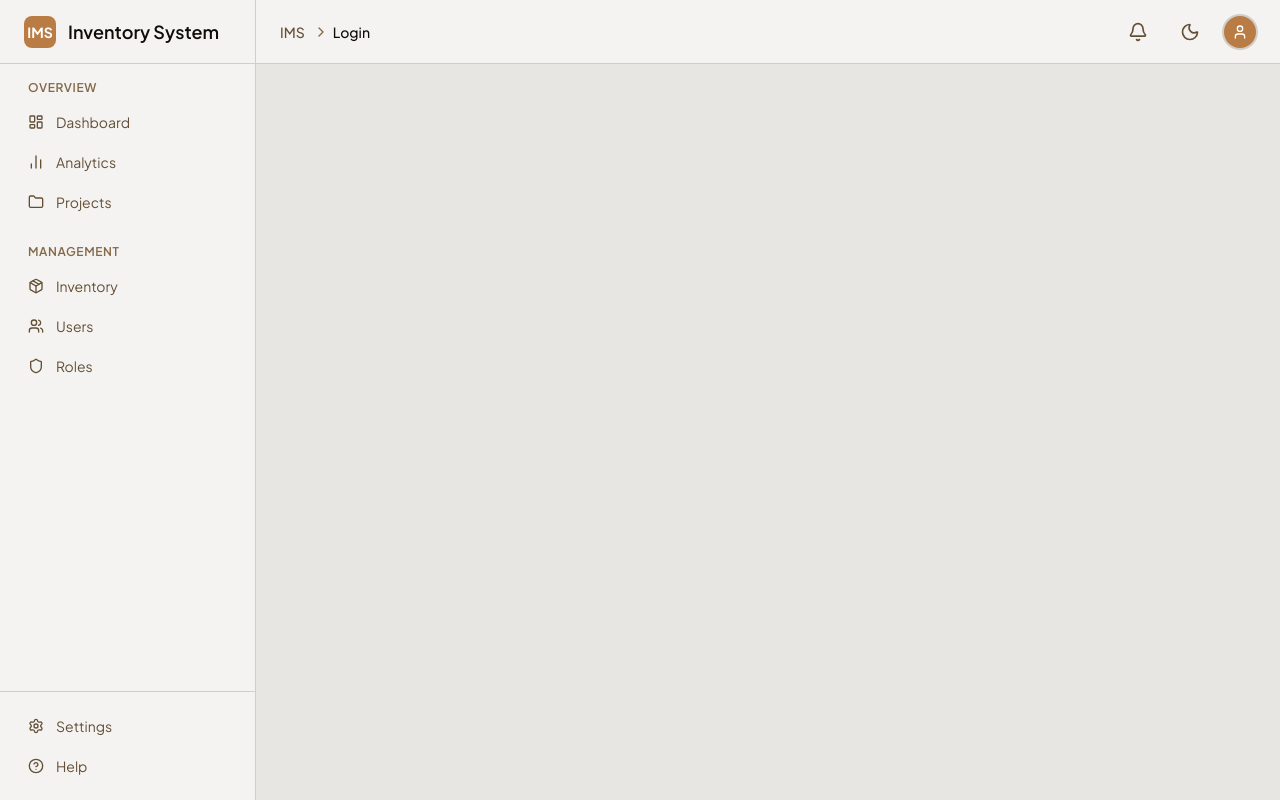
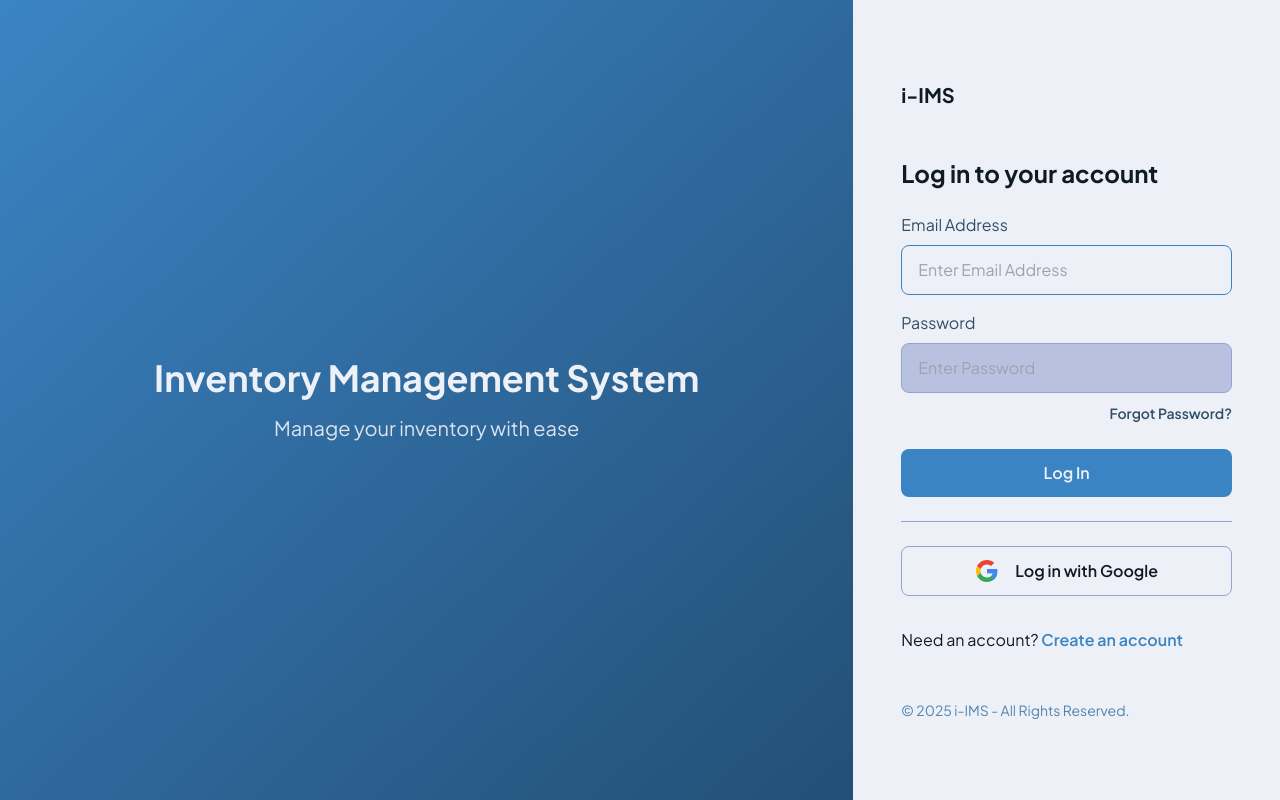
Before and after one commit to GZL-hub/ims, a React (Vite) app in the folder frontend/: page /login in a window 1280 px wide. Built offline with nearby package versions, Linux system fonts and the light colour scheme.

Commit message:
login page

```diff
--- a/frontend/src/App.tsx
+++ b/frontend/src/App.tsx
@@ -1,6 +1,7 @@
-import { BrowserRouter as Router, Routes, Route } from 'react-router-dom';
+import { BrowserRouter as Router, Routes, Route, Navigate } from 'react-router-dom';
 import { ThemeProvider } from './contexts/ThemeContext';
 import Layout from './layout/Layout';
+import Login from './pages/Login';
 import Dashboard from './pages/Dashboard';
 import Roles from './pages/Roles';
 import Inventory from './pages/Inventory';
@@ -11,15 +12,20 @@ function App() {
   return (
     <ThemeProvider>
       <Router>
-        <Layout>
-          <Routes>
-            <Route path="/" element={<Dashboard />} />
-            <Route path="/roles" element={<Roles />} />
-            <Route path="/inventory" element={<Inventory />} />
-            <Route path="/users" element={<Users />} />
-            <Route path="/settings" element={<Settings />} />
-          </Routes>
-        </Layout>
+        <Routes>
+          {/* Redirect root to login */}
+          <Route path="/" element={<Navigate to="/login" replace />} />
+
+          {/* Public routes without Layout */}
+          <Route path="/login" element={<Login />} />
+
+          {/* Protected routes with Layout */}
+          <Route path="/dashboard" element={<Layout><Dashboard /></Layout>} />
+          <Route path="/roles" element={<Layout><Roles /></Layout>} />
+          <Route path="/inventory" element={<Layout><Inventory /></Layout>} />
+          <Route path="/users" element={<Layout><Users /></Layout>} />
+          <Route path="/settings" element={<Layout><Settings /></Layout>} />
+        </Routes>
       </Router>
     </ThemeProvider>
   );
--- a/frontend/src/layout/Header.tsx
+++ b/frontend/src/layout/Header.tsx
@@ -1,7 +1,7 @@
 import React from 'react';
 import { useTheme } from '../contexts/ThemeContext';
-import { useLocation, Link } from 'react-router-dom';
-import { Moon, Sun, Bell, ChevronRight, User } from 'lucide-react';
+import { useLocation, Link, useNavigate } from 'react-router-dom';
+import { Moon, Sun, Bell, ChevronRight, User, LogOut } from 'lucide-react';
 
 interface BreadcrumbItem {
   label: string;
@@ -11,13 +11,14 @@ interface BreadcrumbItem {
 const Header: React.FC = () => {
   const { theme, toggleTheme } = useTheme();
   const location = useLocation();
+  const navigate = useNavigate();
 
   // Generate breadcrumbs based on current route
   const getBreadcrumbs = (): BreadcrumbItem[] => {
     const pathSegments = location.pathname.split('/').filter(Boolean);
-    const breadcrumbs: BreadcrumbItem[] = [{ label: 'IMS', href: '/' }];
+    const breadcrumbs: BreadcrumbItem[] = [{ label: 'IMS', href: '/dashboard' }];
 
-    if (pathSegments.length === 0) {
+    if (pathSegments.length === 0 || pathSegments[0] === 'dashboard') {
       breadcrumbs.push({ label: 'Dashboard' });
     } else {
       pathSegments.forEach((segment, index) => {
@@ -28,6 +29,12 @@ const Header: React.FC = () => {
     }
 
     return breadcrumbs;
+  };
+
+  const handleLogout = () => {
+    // TODO: Implement actual logout logic (clear tokens, etc.)
+    console.log('Logging out...');
+    navigate('/login');
   };
 
   const breadcrumbs = getBreadcrumbs();
@@ -54,38 +61,48 @@ const Header: React.FC = () => {
       </div>
 
       {/* Right side actions */}
-      <div className="flex items-center gap-2 sm:gap-4 ml-auto sm:ml-0">
+      <div className="flex items-center gap-2 ml-auto sm:ml-0">
         {/* Notifications */}
         <button
           type="button"
-          className="p-1.5 sm:p-2 hover:bg-background-200 rounded-full transition-colors"
+          className="p-2 hover:bg-background-200 rounded-lg transition-colors flex items-center justify-center"
           aria-label="Notifications"
         >
-          <Bell className="h-4 w-4 sm:h-5 sm:w-5 text-text-700" />
+          <Bell className="h-5 w-5 text-text-700" />
         </button>
 
         {/* Theme Toggle */}
         <button
           onClick={toggleTheme}
-          className="p-1.5 sm:p-2 hover:bg-background-200 rounded-full transition-colors"
+          className="p-2 hover:bg-background-200 rounded-lg transition-colors flex items-center justify-center"
           aria-label={`Switch to ${theme === 'light' ? 'dark' : 'light'} mode`}
         >
           {theme === 'light' ? (
-            <Moon className="h-4 w-4 sm:h-5 sm:w-5 text-text-700" />
+            <Moon className="h-5 w-5 text-text-700" />
           ) : (
-            <Sun className="h-4 w-4 sm:h-5 sm:w-5 text-text-700" />
+            <Sun className="h-5 w-5 text-text-700" />
           )}
         </button>
 
         {/* User Profile */}
         <button
           type="button"
-          className="focus:outline-none"
+          className="p-2 hover:bg-background-200 rounded-lg transition-colors flex items-center justify-center"
           aria-label="User menu"
         >
-          <div className="w-7 h-7 sm:w-8 sm:h-8 rounded-full bg-primary-500 flex items-center justify-center ring-2 ring-background-200">
+          <div className="w-8 h-8 rounded-full bg-primary-500 flex items-center justify-center">
             <User className="w-4 h-4 text-white" />
           </div>
+        </button>
+
+        {/* Logout */}
+        <button
+          onClick={handleLogout}
+          className="p-2 hover:bg-background-200 rounded-lg transition-colors flex items-center justify-center"
+          aria-label="Logout"
+          title="Logout"
+        >
+          <LogOut className="h-5 w-5 text-text-700" />
         </button>
       </div>
     </header>
--- a/frontend/src/layout/Sidebar.tsx
+++ b/frontend/src/layout/Sidebar.tsx
@@ -90,7 +90,7 @@ const Sidebar: React.FC = () => {
                   Overview
                 </div>
                 <div className="space-y-1">
-                  <NavItem href="/" icon={LayoutDashboard}>
+                  <NavItem href="/dashboard" icon={LayoutDashboard}>
                     Dashboard
                   </NavItem>
                   <NavItem href="#" icon={BarChart2}>
--- /dev/null
+++ b/frontend/src/pages/Login.tsx
@@ -0,0 +1,138 @@
+import React, { useState } from 'react';
+import { useNavigate } from 'react-router-dom';
+
+const Login: React.FC = () => {
+  const navigate = useNavigate();
+  const [email, setEmail] = useState('');
+  const [password, setPassword] = useState('');
+
+  const handleSubmit = (e: React.FormEvent) => {
+    e.preventDefault();
+    // TODO: Implement actual authentication logic
+    console.log('Login attempt:', { email, password });
+    // For now, redirect to dashboard after form submission
+    navigate('/dashboard');
+  };
+
+  const handleGoogleLogin = () => {
+    // TODO: Implement Google OAuth login
+    console.log('Google login clicked');
+  };
+
+  return (
+    <section className="flex flex-col md:flex-row h-screen items-center">
+      {/* Image Section */}
+      <div className="bg-primary-600 hidden lg:block w-full md:w-1/2 xl:w-2/3 h-screen">
+        {/* Empty for now - placeholder for future image */}
+        <div className="w-full h-full bg-gradient-to-br from-primary-500 to-primary-700 flex items-center justify-center">
+          <div className="text-background-50 text-center">
+            <h2 className="text-4xl font-bold mb-4">Inventory Management System</h2>
+            <p className="text-xl opacity-90">Manage your inventory with ease</p>
+          </div>
+        </div>
+      </div>
+
+      {/* Form Section */}
+      <div className="bg-background-50 w-full md:max-w-md lg:max-w-full md:mx-auto md:mx-0 md:w-1/2 xl:w-1/3 h-screen px-6 lg:px-16 xl:px-12 flex items-center justify-center">
+        <div className="w-full h-100">
+          <h1 className="text-xl font-bold text-text-900">i-IMS</h1>
+
+          <h1 className="text-xl md:text-2xl font-bold leading-tight mt-12 text-text-900">
+            Log in to your account
+          </h1>
+
+          <form className="mt-6" onSubmit={handleSubmit}>
+            <div>
+              <label className="block text-text-700">Email Address</label>
+              <input
+                type="email"
+                placeholder="Enter Email Address"
+                className="w-full px-4 py-3 rounded-lg bg-background-200 text-text-900 mt-2 border border-background-300 focus:border-primary-500 focus:bg-background-50 focus:outline-none transition-colors"
+                autoFocus
+                autoComplete="email"
+                required
+                value={email}
+                onChange={(e) => setEmail(e.target.value)}
+              />
+            </div>
+
+            <div className="mt-4">
+              <label className="block text-text-700">Password</label>
+              <input
+                type="password"
+                placeholder="Enter Password"
+                minLength={6}
+                className="w-full px-4 py-3 rounded-lg bg-background-200 text-text-900 mt-2 border border-background-300 focus:border-primary-500 focus:bg-background-50 focus:outline-none transition-colors"
+                required
+                value={password}
+                onChange={(e) => setPassword(e.target.value)}
+              />
+            </div>
+
+            <div className="text-right mt-2">
+              <a
+                href="#"
+                className="text-sm font-semibold text-text-700 hover:text-primary-700 focus:text-primary-700 transition-colors"
+              >
+                Forgot Password?
+              </a>
+            </div>
+
+            <button
+              type="submit"
+              className="w-full block bg-primary-500 hover:bg-primary-400 focus:bg-primary-400 text-background-50 font-semibold rounded-lg px-4 py-3 mt-6 transition-colors"
+            >
+              Log In
+            </button>
+          </form>
+
+          <hr className="my-6 border-background-300 w-full" />
+
+          <button
+            type="button"
+            onClick={handleGoogleLogin}
+            className="w-full block bg-background-50 hover:bg-background-200 focus:bg-background-200 text-text-900 font-semibold rounded-lg px-4 py-3 border border-background-300 transition-colors"
+          >
+            <div className="flex items-center justify-center">
+              <svg
+                xmlns="http://www.w3.org/2000/svg"
+                xmlnsXlink="http://www.w3.org/1999/xlink"
+                className="w-6 h-6"
+                viewBox="0 0 48 48"
+              >
+                <defs>
+                  <path
+                    id="a"
+                    d="M44.5 20H24v8.5h11.8C34.7 33.9 30.1 37 24 37c-7.2 0-13-5.8-13-13s5.8-13 13-13c3.1 0 5.9 1.1 8.1 2.9l6.4-6.4C34.6 4.1 29.6 2 24 2 11.8 2 2 11.8 2 24s9.8 22 22 22c11 0 21-8 21-22 0-1.3-.2-2.7-.5-4z"
+                  />
+                </defs>
+                <clipPath id="b">
+                  <use xlinkHref="#a" overflow="visible" />
+                </clipPath>
+                <path clipPath="url(#b)" fill="#FBBC05" d="M0 37V11l17 13z" />
+                <path clipPath="url(#b)" fill="#EA4335" d="M0 11l17 13 7-6.1L48 14V0H0z" />
+                <path clipPath="url(#b)" fill="#34A853" d="M0 37l30-23 7.9 1L48 0v48H0z" />
+                <path clipPath="url(#b)" fill="#4285F4" d="M48 48L17 24l-4-3 35-10z" />
+              </svg>
+              <span className="ml-4">Log in with Google</span>
+            </div>
+          </button>
+
+          <p className="mt-8 text-text-900">
+            Need an account?{' '}
+            <a
+              href="#"
+              className="text-primary-500 hover:text-primary-700 font-semibold transition-colors"
+            >
+              Create an account
+            </a>
+          </p>
+
+          <p className="text-sm text-text-500 mt-12">&copy; 2025 i-IMS - All Rights Reserved.</p>
+        </div>
+      </div>
+    </section>
+  );
+};
+
+export default Login;
```
Also changed, not shown: frontend/src/index.css (+112 -113 lines), 2 other files (tests, documents, lock files or other folders).
